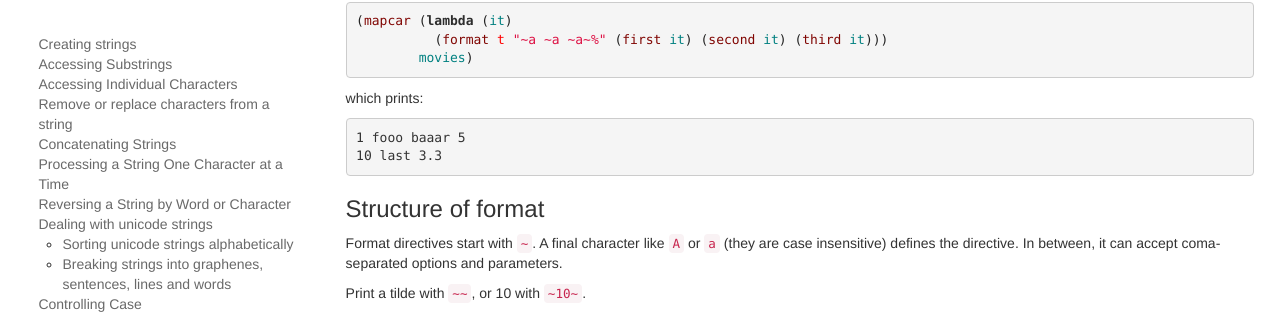
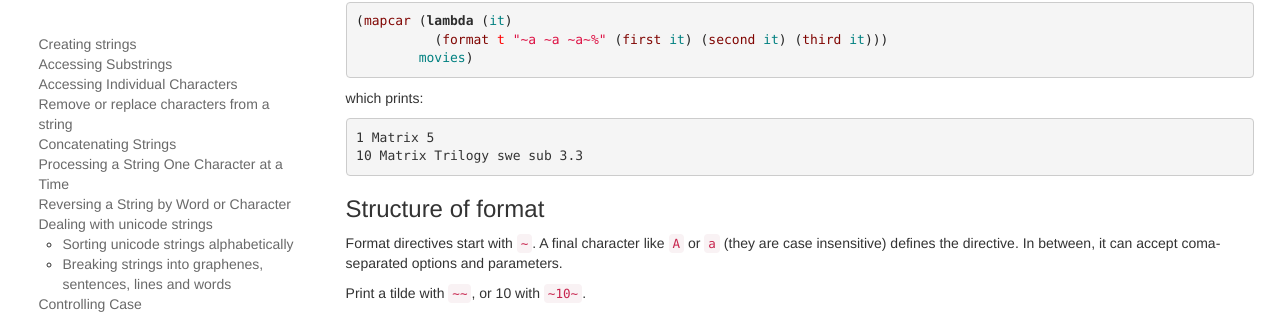
Before and after one commit to LispCookbook/cl-cookbook, a Jekyll site: the page built from strings.md, in a window 1280 px wide and 900 px high, scrolled down 13891 px. Shown: the part 130-445 px from the top of the window. Built offline with Jekyll 4.4.1, drawn with Linux system fonts in a browser that asks for light colours.

Commit message:
Update strings.md
Print was incorrect

````diff
--- a/strings.md
+++ b/strings.md
@@ -892,8 +892,8 @@ format constructs.
 which prints:
 
 ```
-1 fooo baaar 5
-10 last 3.3
+1 Matrix 5
+10 Matrix Trilogy swe sub 3.3
 ```
 
 
````
